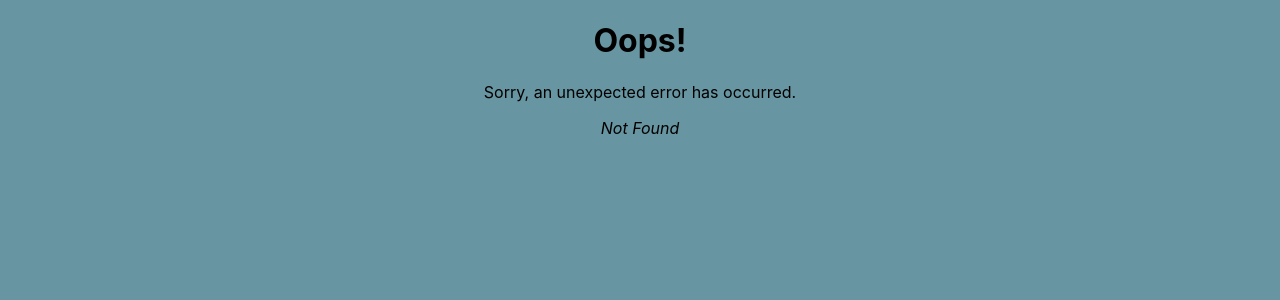
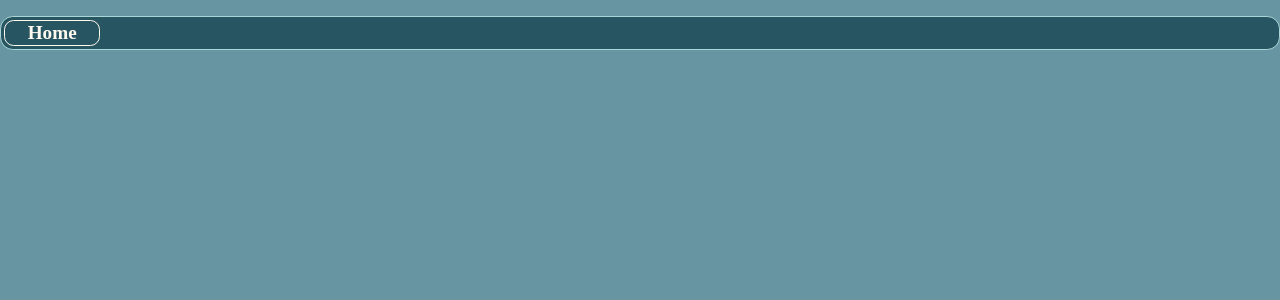
Before and after one commit to KDkirtiman/local-business-connect, a React (Create React App) app: page /registerUser in a window 1280 px wide. Before the commit this address had no page. Shown: the top 300 px of the page. Built offline with nearby package versions, Linux system fonts and the light colour scheme.

Commit message:
9-create-home-page : Added Home button Navigation functionality

```diff
--- a/src/Module/Header/Header.jsx
+++ b/src/Module/Header/Header.jsx
@@ -1,18 +1,27 @@
 import React from 'react';
+import { useNavigate } from 'react-router-dom';
 import LBCButton from '../../Components/Button/Button';
 import './Header.style.css';
 
-function Header(props) {
+function Header({isHomePage=true, ...props}) {
+
+  const navigate = useNavigate();
+
+  const handleHomeBtnClick = () => {
+    navigate('/',{});
+  }
 
   return (
     <div className='header-div-main'>
       <div className='header-div-home'>
-                <LBCButton className={'btn'} label={'Home'}/>
+        <LBCButton onClick={!isHomePage ? handleHomeBtnClick : undefined} className={'btn'} label={'Home'}/>
       </div>
+      {isHomePage &&
         <div className='header-login-main'>
           <LBCButton onClick={(event)=>props.onClickLogin(event)} className={`btn btn-login`} label={'LogIn'}/>
           <LBCButton onClick={(event)=>props.onClickSignUp(event)} className={'btn'} label={'SignUp'}/>
         </div>
+      }
     </div>
   )
 }
--- a/src/Pages/Home/Home.jsx
+++ b/src/Pages/Home/Home.jsx
@@ -26,16 +26,16 @@ function HomePage (props) {
 	}
 
 	return(<>
-		<Header onClickLogin={handleLoginClick} onClickSignUp={handleSignUpClick}/>
+		<Header isHomePage={true} onClickLogin={handleLoginClick} onClickSignUp={handleSignUpClick}/>
 		<LBCCard>
 			<h1>Content Component</h1>
 			<h1>Footer Component</h1>
 		</LBCCard>
-		{displayLogin &&
-			<LBCOverlay style_overlay={{width:'30%'}} open={displayLogin} onClose={closeLogin} title={'Login !!!'}>
-			</LBCOverlay>
-		}
 		<>
+			{displayLogin &&
+				<LBCOverlay style_overlay={{width:'30%'}} open={displayLogin} onClose={closeLogin} title={'Login !!!'}>
+				</LBCOverlay>
+			}
 			{displaySignUp &&
 				<LBCOverlay style_overlay={{width:'30%'}} open={displaySignUp} onClose={closeSignUp} title={'Sign Up'}>
 				</LBCOverlay>
--- /dev/null
+++ b/src/Pages/RegisterUser/RegisterUser.jsx
@@ -0,0 +1,13 @@
+import React from "react";
+import { Header } from "../../Module/Header/Header";
+
+function RegisterUser(props) {
+
+  return (
+    <>
+      <Header isHomePage={false}/>
+    </>
+  );
+}
+
+export { RegisterUser };
--- a/src/Routes/Routes.jsx
+++ b/src/Routes/Routes.jsx
@@ -3,6 +3,7 @@ import { createBrowserRouter } from 'react-router-dom';
 import HomePage from '../Pages/Home/Home';
 import ErrorRoutePage from '../Pages/Error/ErrorRoute';
 import ComponentCheck from '../Module/DeleteLater/ComponentCheck';
+import { RegisterUser } from '../Pages/RegisterUser/RegisterUser';
 
 const router = createBrowserRouter([
 	{
@@ -20,6 +21,11 @@ const router = createBrowserRouter([
 		element: <HomePage/>,
     	errorElement: <ErrorRoutePage />
 	},
+	{
+		path: "/registerUser",
+		element: <RegisterUser/>,
+    	errorElement: <ErrorRoutePage />
+	}
 	// {
 	// 	path: "/profile",
 	// 	element: <Profile />,
```
Also changed, not shown: src/Pages/RegisterUser/RegisterUser.style.css (added). Lines whose indentation alone changed are shown as unchanged.
